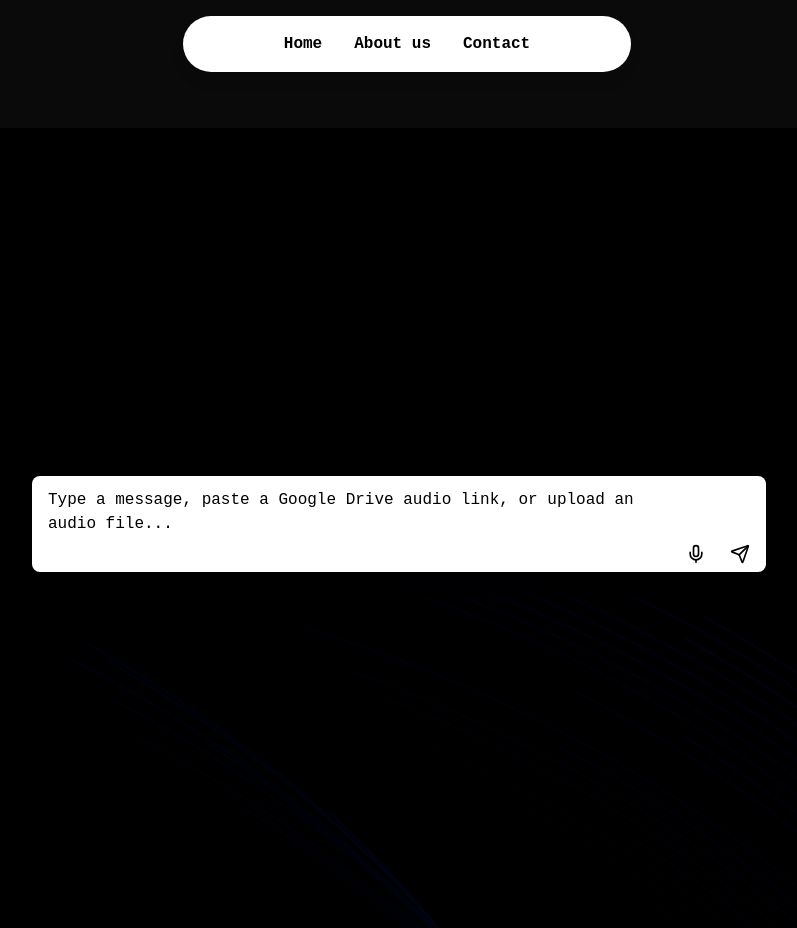
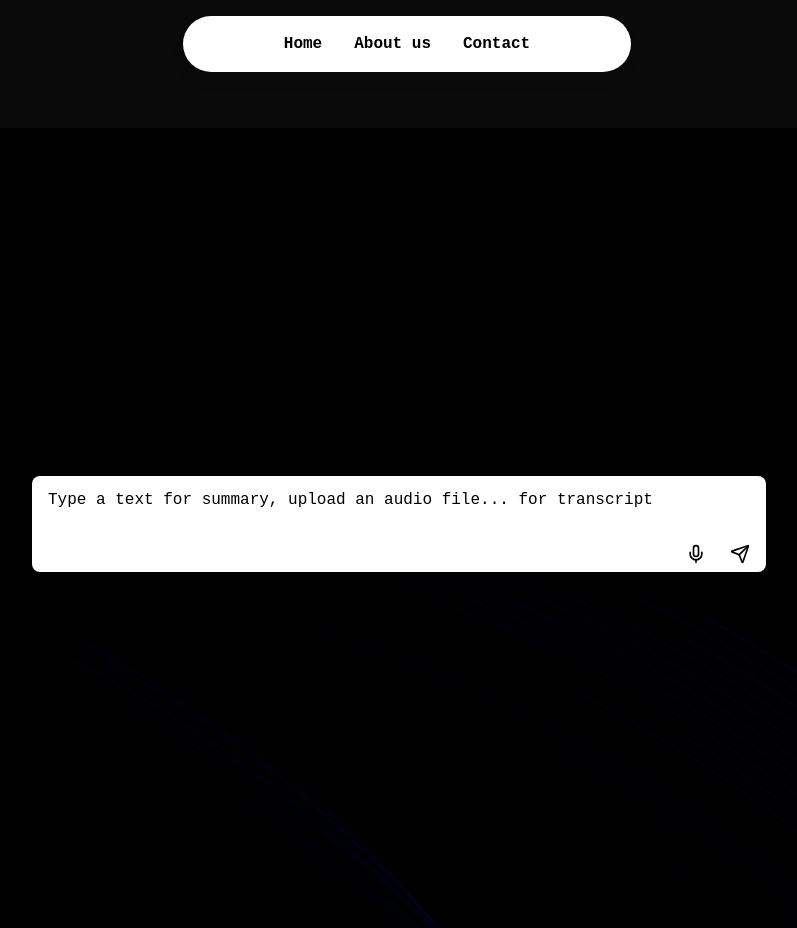
Before and after one commit to Suuraw/Note-Ninja-Frontend, a React (Vite) app: page / in a window 1280 px wide. Shown: the whole page, without its empty margins (233-1030 px from the left). Built offline with nearby package versions, Linux system fonts and the light colour scheme.

Commit message:
change input placeholder text

```diff
--- a/src/components/input.jsx
+++ b/src/components/input.jsx
@@ -80,7 +80,7 @@ export default function ChatInput({ onResponse, updateLoading, setInputType, set
         <textarea
           value={prompt}
           onChange={(e) => setPrompt(e.target.value)}
-          placeholder="Type a message, paste a Google Drive audio link, or upload an audio file..."
+          placeholder="Type a text for summary, upload an audio file... for transcript"
           className="w-full px-4 py-3 rounded-lg bg-white text-black placeholder-black focus:outline-none focus:ring-2 focus:ring-primary resize-none h-20 sm:h-24 pr-20 md:pr-24"
           onKeyDown={(e) => {
             if (e.key === "Enter" && !e.shiftKey) {
```
